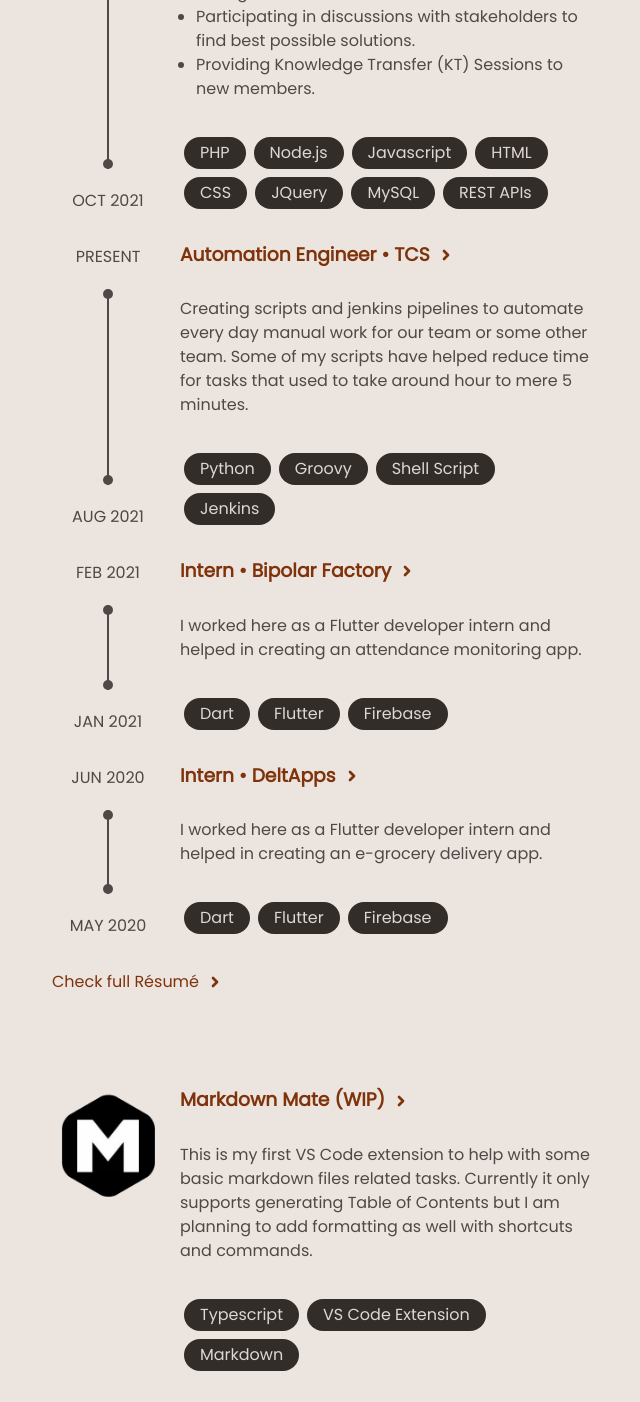
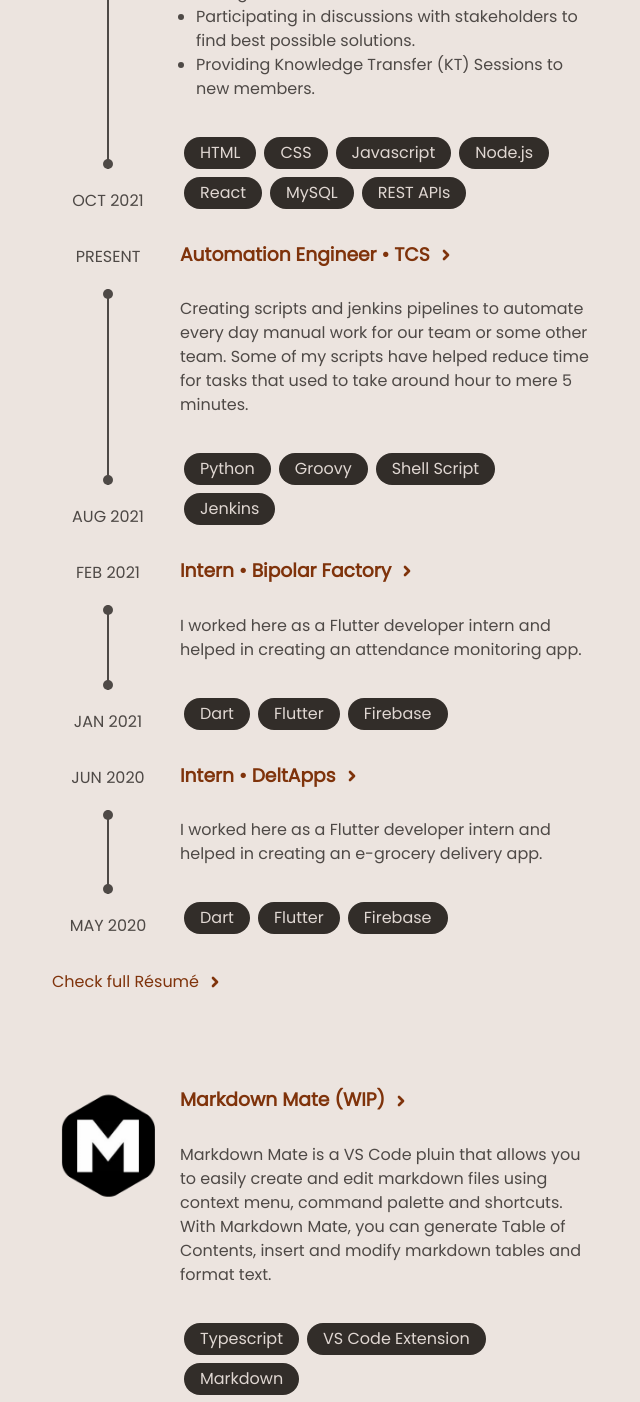
Before and after one commit to azhar1038/azhar1038.github.io, an Astro site: page / in a window 1280 px wide. Shown: the part 920-2322 px from the top of the page, without its empty margins (592-1232 px from the left). Built offline with nearby package versions, Linux system fonts and the light colour scheme; Astro itself is replaced by a stand-in of ours.

Commit message:
Remove WIP for Markdown Mate and remove php

```diff
--- a/src/pages/index.astro
+++ b/src/pages/index.astro
@@ -53,12 +53,11 @@ import markdownMate from "../assets/images/markdown-mate.png";
         link="https://www.tcs.com/"
         role="Full-stack Engineer"
         skills={[
-          "PHP",
-          "Node.js",
-          "Javascript",
           "HTML",
           "CSS",
-          "JQuery",
+          "Javascript",
+          "Node.js",
+          "React",
           "MySQL",
           "REST APIs",
         ]}
@@ -143,10 +142,10 @@ import markdownMate from "../assets/images/markdown-mate.png";
         skills={["Typescript", "VS Code Extension", "Markdown"]}
       >
         <p>
-          This is my first VS Code extension to help with some basic markdown
-          files related tasks. Currently it only supports generating Table of
-          Contents but I am planning to add formatting as well with shortcuts
-          and commands.
+          Markdown Mate is a VS Code pluin that allows you to easily create and
+          edit markdown files using context menu, command palette and shortcuts.
+          With Markdown Mate, you can generate Table of Contents, insert and
+          modify markdown tables and format text.
         </p>
       </ProjectCard>
       <ProjectCard
@@ -214,7 +213,7 @@ import markdownMate from "../assets/images/markdown-mate.png";
     >
       Astro
     </a>
-     framework. Design is inspired by the amazing work of <a
+    framework. Design is inspired by the amazing work of <a
       href="https://brittanychiang.com/"
       target="_blank"
       class="inline-link interactable"
```
Also changed, not shown: src/content/projects/markdown-mate.md (+3 -6 lines).
